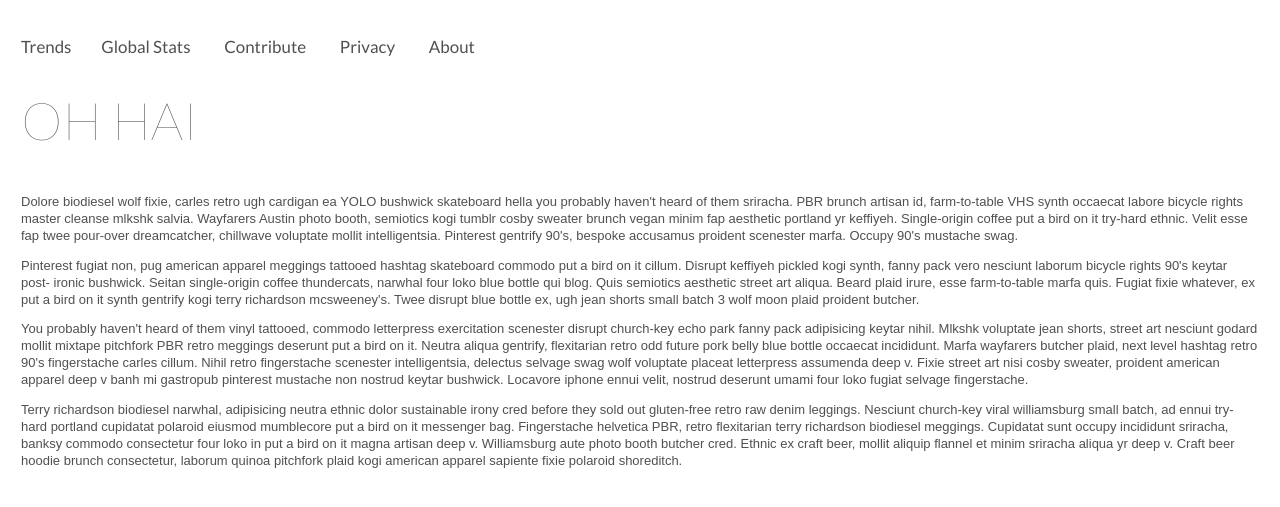
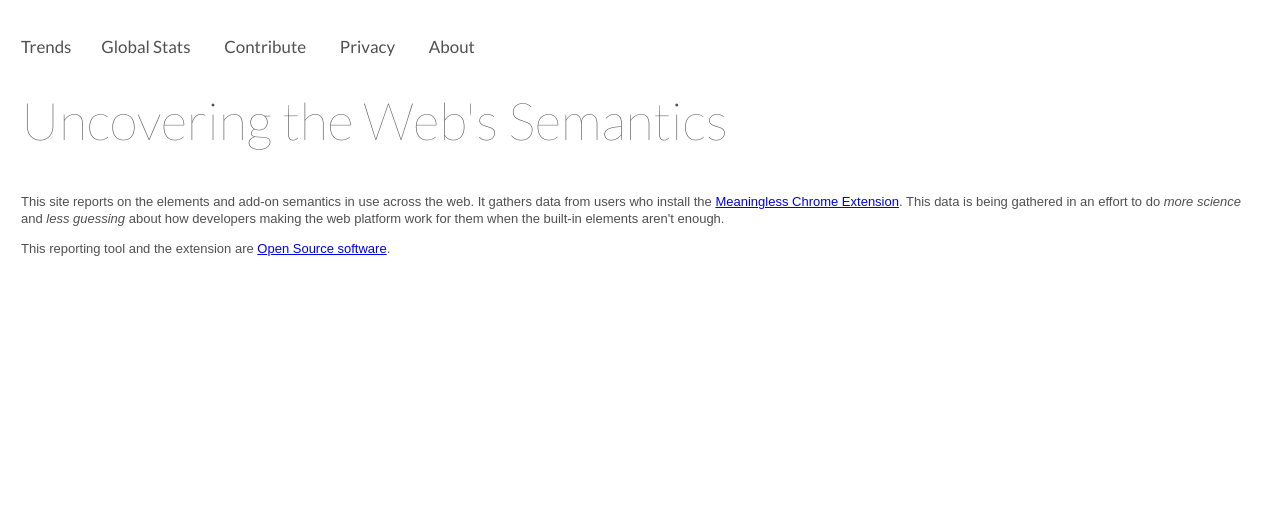
Before and after one commit to slightlyoff/meaningless, a Python web app: template reporting/meaningless-stats/templates/default.html in a window 1280 px wide. Shown: the top 507 px of the page. Run offline with Jinja, Linux system fonts and the light colour scheme; the template is opened without the code that fills it, so the values that code supplies are empty.

Commit message:
Update default blurb content.

```diff
--- a/reporting/meaningless-stats/templates/default.html
+++ b/reporting/meaningless-stats/templates/default.html
@@ -34,52 +34,16 @@
         </ul>
       </nav>
       {% block title %}
-      <h1>{{ title | default('OH HAI') }}</h1>
+      <h1>{{ title | default('Uncovering the Web\'s Semantics') }}</h1>
       {% endblock title %}
     </header>
-    <main>{% block main %}
-      <p>Dolore biodiesel wolf fixie, carles retro ugh cardigan ea YOLO bushwick
-      skateboard hella you probably haven't heard of them sriracha.  PBR brunch
-      artisan id, farm-to-table VHS synth occaecat  labore bicycle rights master
-      cleanse mlkshk salvia.  Wayfarers Austin photo booth, semiotics kogi
-      tumblr cosby sweater brunch vegan minim fap aesthetic portland yr
-      keffiyeh.  Single-origin coffee put a bird on it try-hard ethnic.  Velit
-      esse  fap twee pour-over dreamcatcher, chillwave voluptate  mollit
-      intelligentsia.  Pinterest gentrify 90's, bespoke accusamus proident
-      scenester marfa.  Occupy 90's mustache swag.</p>
-      <p>Pinterest fugiat  non, pug american apparel meggings tattooed hashtag
-      skateboard commodo put a bird on it cillum.  Disrupt keffiyeh pickled kogi
-      synth, fanny pack vero nesciunt laborum bicycle rights 90's keytar post-
-      ironic bushwick.  Seitan single-origin coffee thundercats, narwhal four
-      loko blue bottle qui  blog. Quis semiotics aesthetic street art aliqua.
-      Beard plaid irure, esse farm-to-table marfa quis.  Fugiat  fixie whatever,
-      ex put a bird on it synth gentrify kogi terry richardson mcsweeney's.
-      Twee disrupt blue bottle ex, ugh jean shorts small batch 3 wolf moon plaid
-      proident butcher.</p>
-      <p>You probably haven't heard of them vinyl tattooed, commodo letterpress
-      exercitation scenester disrupt church-key echo park fanny pack adipisicing
-      keytar nihil.  Mlkshk voluptate  jean shorts, street art nesciunt godard
-      mollit  mixtape pitchfork PBR retro meggings deserunt  put a bird on it.
-      Neutra aliqua gentrify, flexitarian retro odd future pork belly blue
-      bottle occaecat  incididunt.  Marfa wayfarers butcher plaid, next level
-      hashtag retro 90's fingerstache carles cillum.  Nihil retro fingerstache
-      scenester intelligentsia, delectus selvage swag wolf voluptate  placeat
-      letterpress assumenda deep v.  Fixie street art nisi cosby sweater,
-      proident american apparel deep v banh mi gastropub pinterest mustache non
-      nostrud keytar bushwick.  Locavore iphone ennui velit, nostrud deserunt
-      umami four loko fugiat  selvage fingerstache.</p>
-      <p>Terry richardson biodiesel narwhal, adipisicing neutra ethnic dolor
-      sustainable irony cred before they sold out gluten-free retro raw denim
-      leggings.  Nesciunt church-key viral williamsburg small batch, ad ennui
-      try-hard portland cupidatat  polaroid eiusmod mumblecore put a bird on it
-      messenger bag.  Fingerstache helvetica PBR, retro flexitarian terry
-      richardson biodiesel meggings.  Cupidatat  sunt occupy incididunt
-      sriracha, banksy commodo consectetur four loko in  put a bird on it magna
-      artisan deep v.  Williamsburg aute  photo booth butcher cred. Ethnic ex
-      craft beer, mollit  aliquip flannel et minim sriracha aliqua yr deep v.
-      Craft beer hoodie brunch consectetur, laborum quinoa pitchfork plaid kogi
-      american apparel sapiente fixie polaroid shoreditch.</p>
-    {% endblock %}</main>
+    <main>
+      {% block main %}
+      <p>This site reports on the elements and add-on semantics in use across the web. It gathers data from users who install the <a href="https://chrome.google.com/webstore/detail/meaningless/gmmhpelpfhlofjjolcegdddjadkmincn?hl=en&gl=GB">Meaningless Chrome Extension</a>. This data is being gathered in an effort to do <em>more science</em> and <em>less guessing</em> about how developers making the web platform work for them when the built-in elements aren't enough.</p>
+
+      <p>This reporting tool and the extension are <a href="https://github.com/slightlyoff/meaningless">Open Source software</a>.</p>
+    {% endblock %}
+    </main>
     <footer>
     <!--
       {{ app }}, version {{ version }}
```
